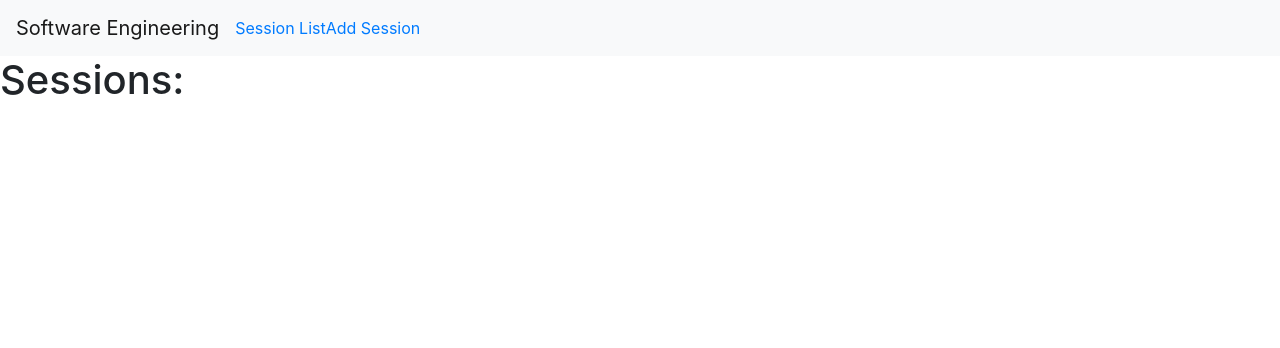
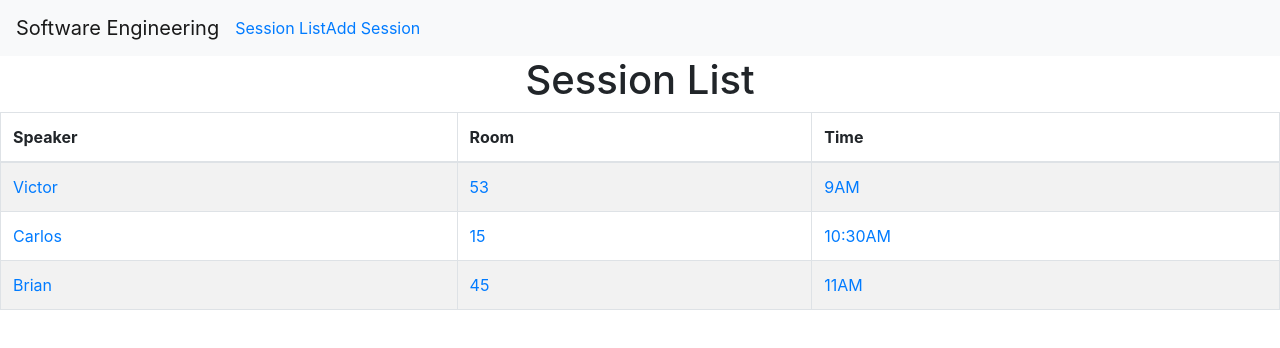
Before and after one commit to macmahoniatwit/YellowSoftwareEngineeringProject, a React (Create React App) app in the folder software_engineering/: page /ListSession in a window 1280 px wide. Shown: the top 348 px of the page. Built offline with nearby package versions, Linux system fonts and the light colour scheme.

Commit message:
Added Session Page

```diff
--- a/software_engineering/src/components/ListSession.js
+++ b/software_engineering/src/components/ListSession.js
@@ -1,9 +1,37 @@
 import React, {Component} from 'react';
-
+import {Table} from 'react-bootstrap';
 export default class ListSession extends Component {
   render(){
     return(
-      <h1> Sessions: </h1>
+      <div>
+        <h1 className="text-center">Session List</h1>
+        <Table striped bordered hover>
+          <thead>
+            <tr>
+              <th>Speaker</th>
+              <th>Room</th>
+              <th>Time</th>
+            </tr>
+          </thead>
+        <tbody>
+          <tr>
+            <td><a href="">Victor</a></td>
+            <td><a href="">53</a></td>
+            <td><a href="">9AM</a></td>
+          </tr>
+          <tr>
+            <td><a href="">Carlos</a></td>
+            <td><a href="">15</a></td>
+            <td><a href="">10:30AM</a></td>
+          </tr>
+          <tr>
+            <td><a href="">Brian</a></td>
+            <td><a href="">45</a></td>
+            <td><a href="">11AM</a></td>
+          </tr>
+        </tbody>
+</Table>
+      </div>
     );
   }
 
```
